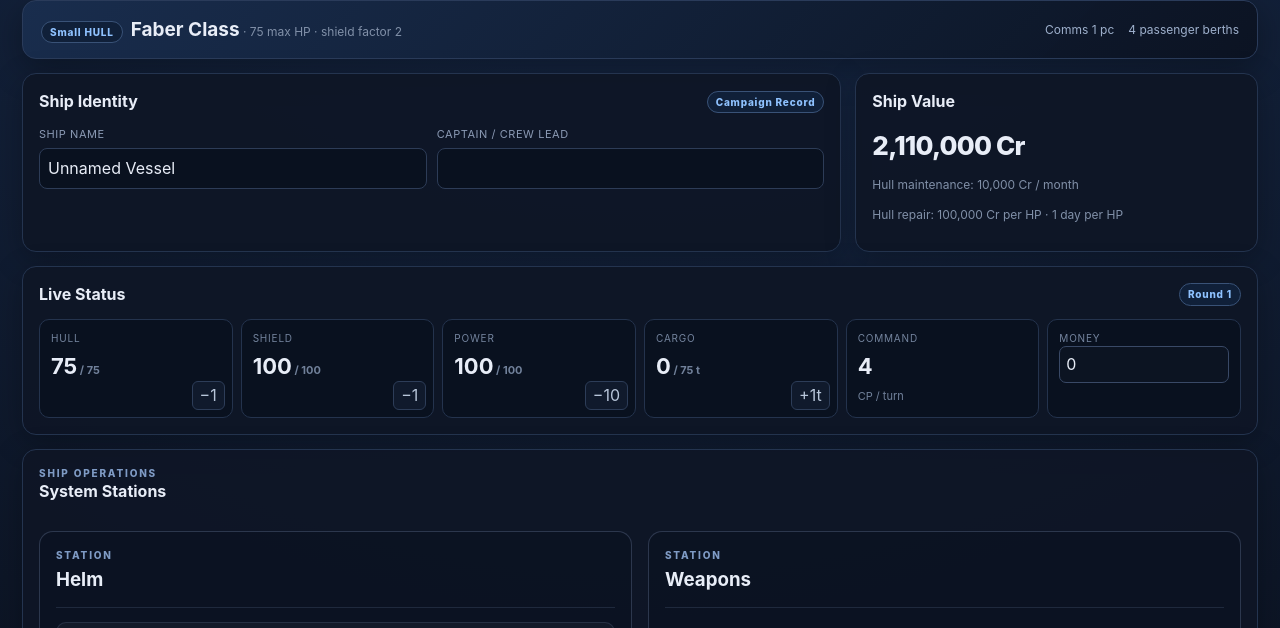
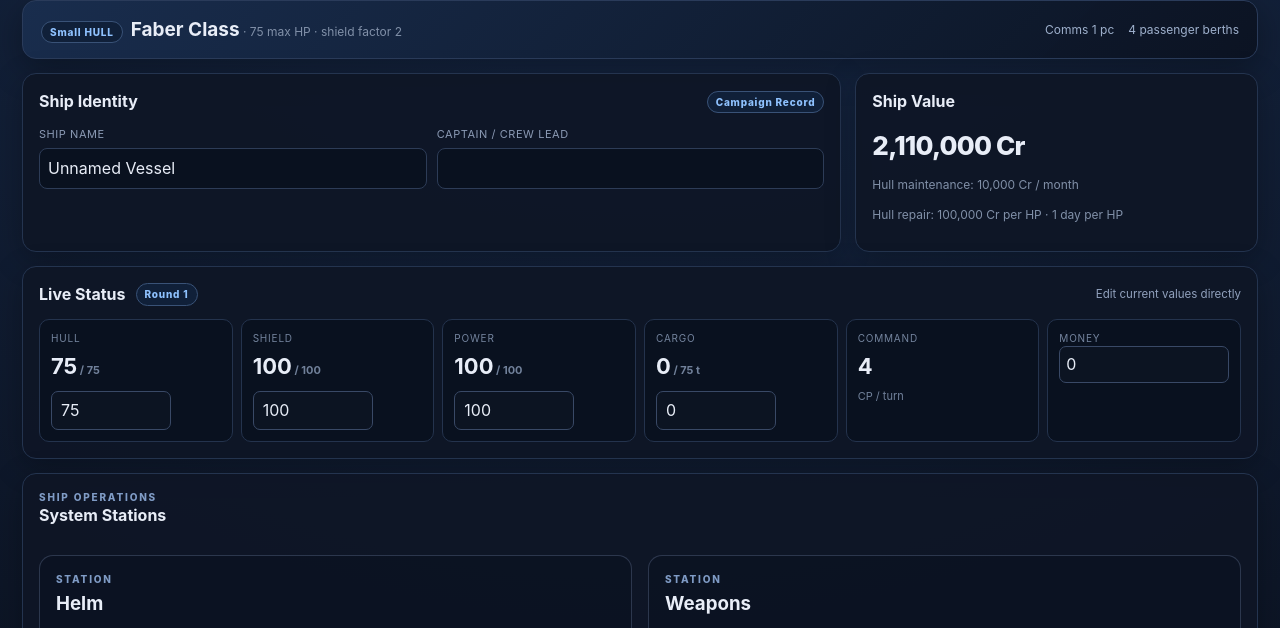
Before and after one commit to TabletopNonsenseverse/Astrovoyage-Ship-Builder, a website: page index.html in a window 1280 px wide. Shown: the part 122-750 px from the top of the page. Drawn offline with nearby package versions, Linux system fonts and the light colour scheme; no server answers.

Commit message:
Load live status editing fix

```diff
--- a/index.html
+++ b/index.html
@@ -19,5 +19,6 @@
   <script src="builder.js"></script>
   <script src="layout-fix.js"></script>
   <script src="cargo-weapon-fix.js"></script>
+  <script src="live-status-fix.js"></script>
 </body>
 </html>
```
